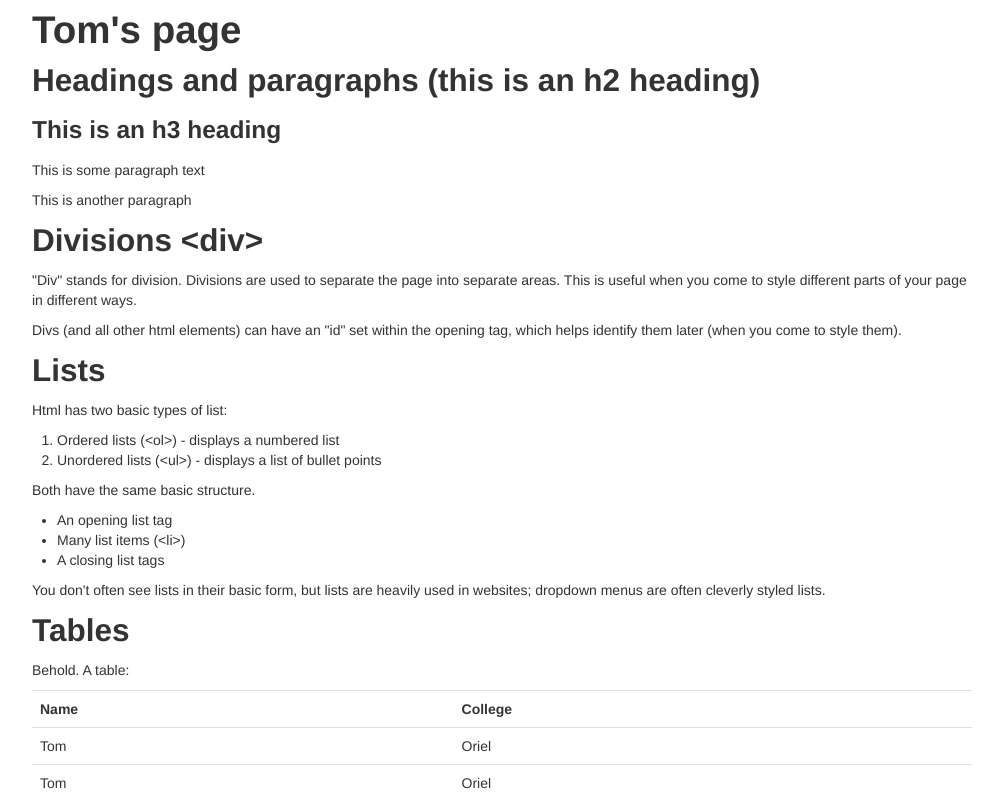
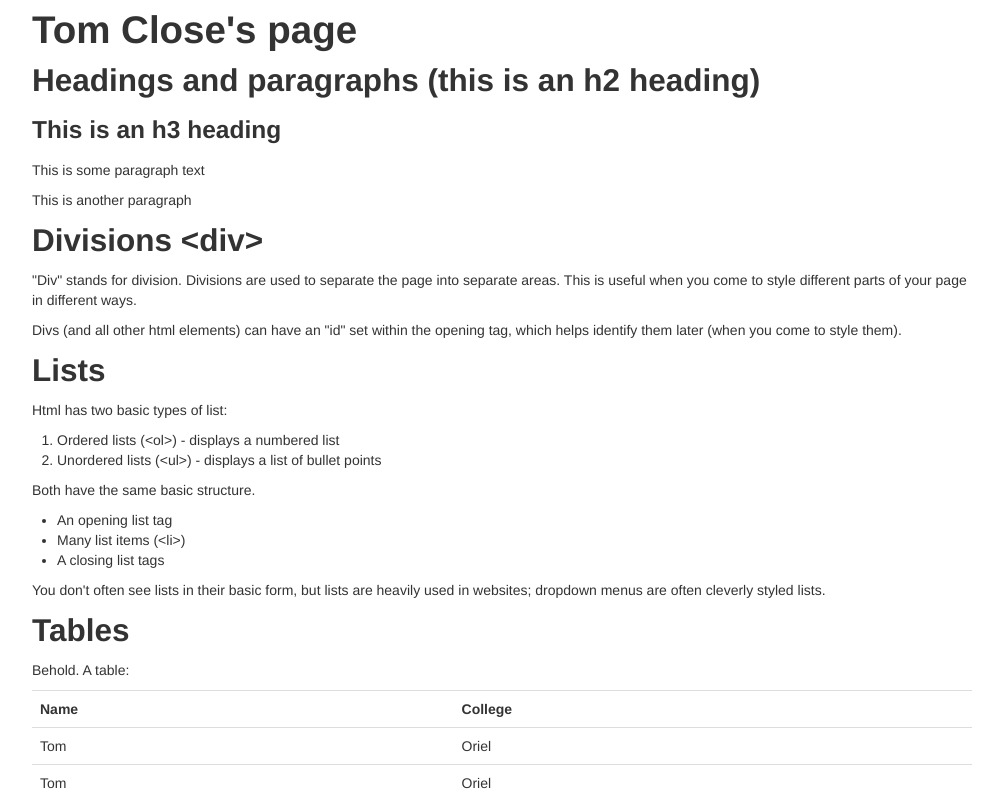
Before and after one commit to tomclose/first_site, a plain HTML site: page index.html in a window 1280 px wide. Shown: the top 804 px of the page, without its empty margins (138-1141 px from the left). Drawn offline with Linux system fonts and the light colour scheme.

Commit message:
Changed name

```diff
--- a/index.html
+++ b/index.html
@@ -7,7 +7,7 @@
 
   <body>
     <div class='container'>
-    <h1 class="special">Tom's page</h1>
+    <h1 class="special">Tom Close's page</h1>
 
     <h2>Headings and paragraphs (this is an h2 heading)</h2>
     <h3>This is an h3 heading</h3>
```
